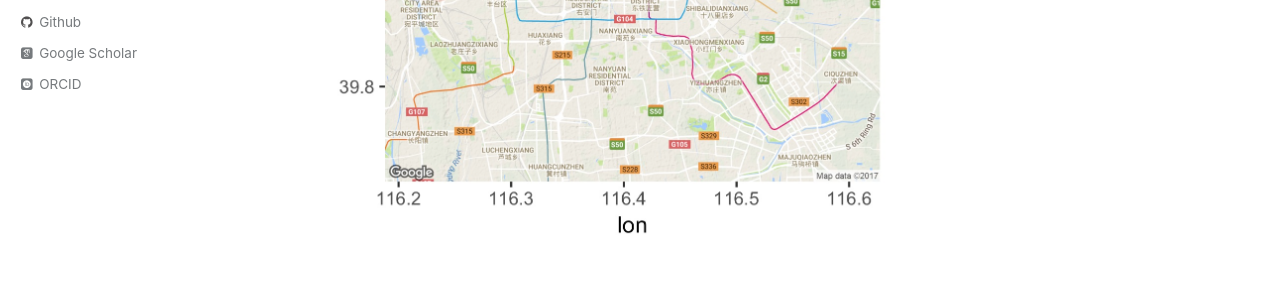
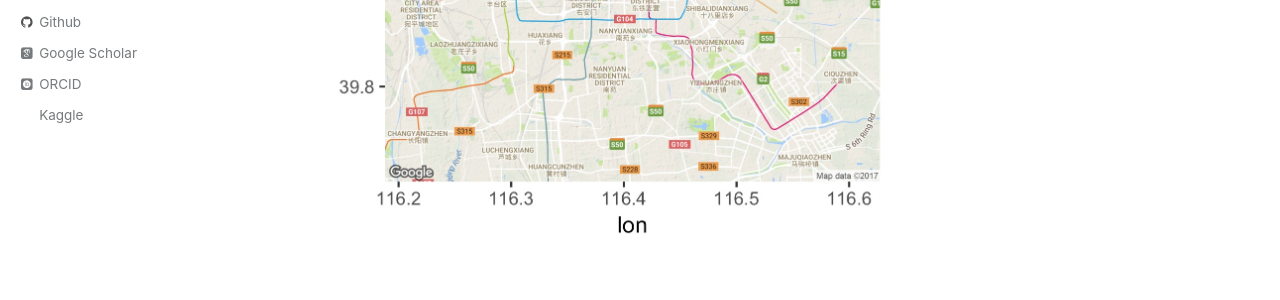
Before and after one commit to bellowswang/bellowswang.github.io, a Jekyll site: the page built from _pages/about.md, in a window 1280 px wide. Shown: the part 485-785 px from the top of the page. Built offline with Jekyll 4.4.1, drawn with Linux system fonts in a browser that asks for light colours; some web fonts are replaced.

Commit message:
Initial commit

```diff
--- a/_includes/author-profile.html
+++ b/_includes/author-profile.html
@@ -106,6 +106,9 @@
       {% if author.orcid %}
         <li><a href="{{ author.orcid }}"><i class="ai ai-orcid-square ai-fw"></i> ORCID</a></li>
       {% endif %}
+      {% if author.kaggle %}
+        <li><a href="{{ author.kaggle }}"><i class="ai ai-kaggle-square ai-fw"></i> Kaggle</a></li>
+      {% endif %}
       {% if author.wikipedia %}
         <li><a href="https://en.wikipedia.org/wiki/User:{{ author.wikipedia }}"><i class="fa fa-fw fa-chain" aria-hidden="true"></i> Wikipedia</a></li>
       {% endif %}
```
